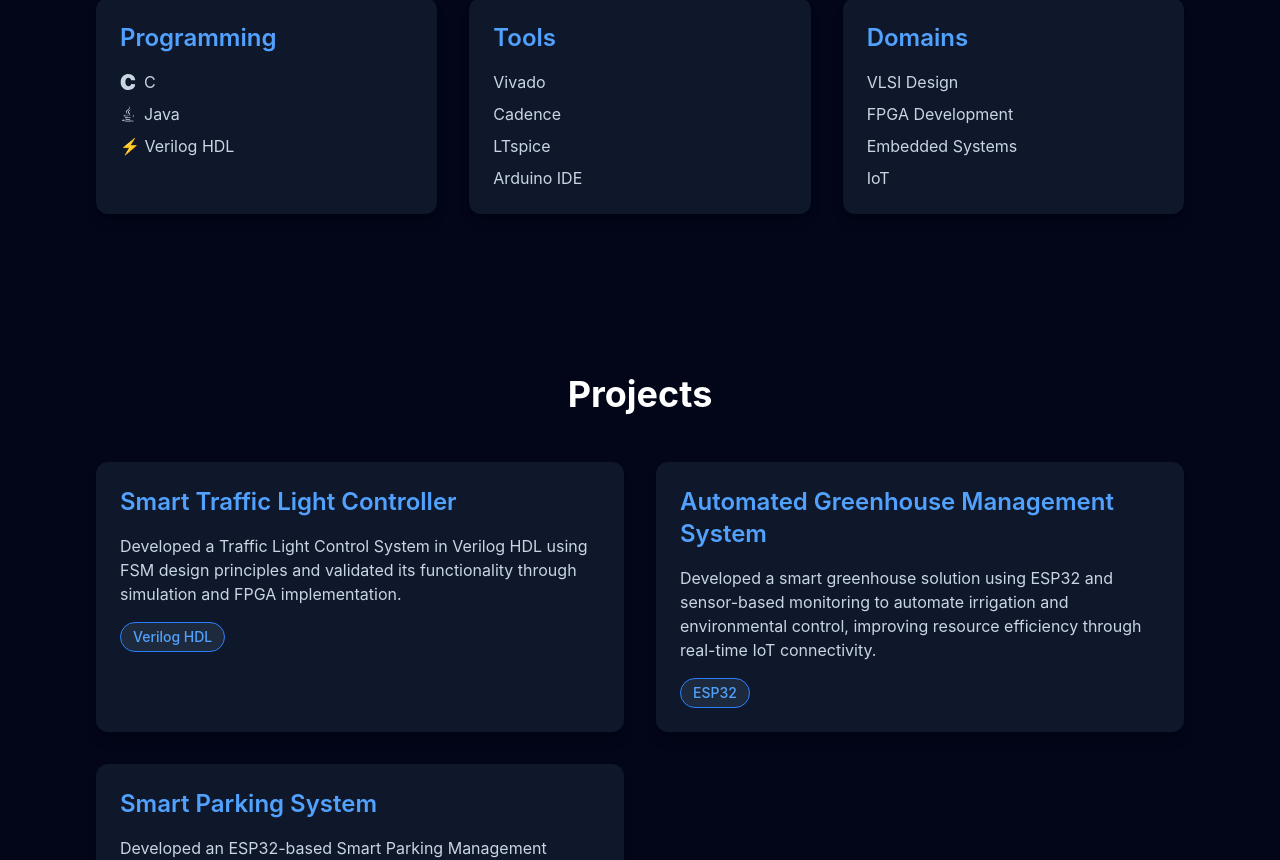
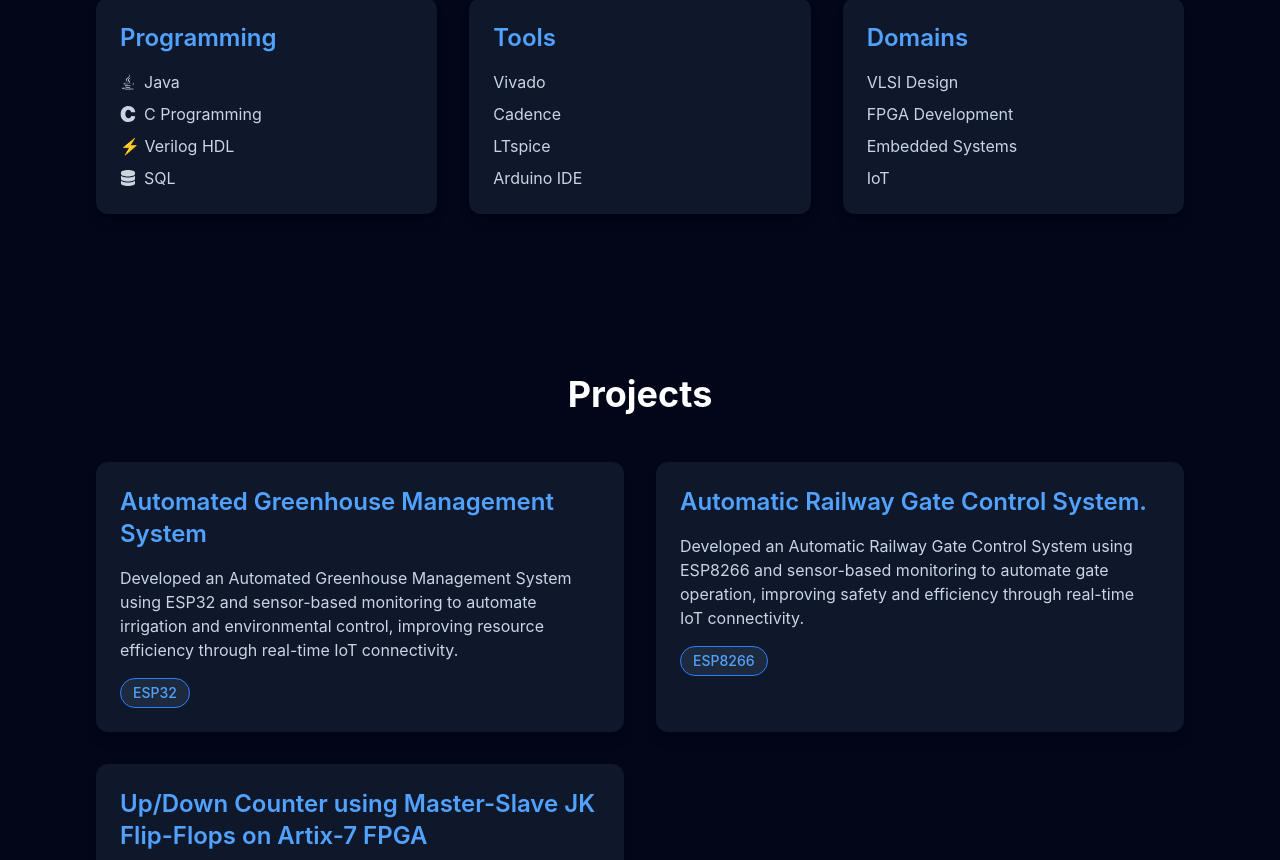
Before and after one commit to pavankalyannemalapuri-cell/portfolio, a React (Vite) app: page / in a window 1280 px wide. Shown: the part 837-1697 px from the top of the page. Built offline with nearby package versions, Linux system fonts and the light colour scheme.

Commit message:
Updated portfolio content and resume

```diff
--- a/src/App.tsx
+++ b/src/App.tsx
@@ -4,6 +4,7 @@ import { FaGithub, FaLinkedin, FaJava } from "react-icons/fa";
 import { SiC } from "react-icons/si";
 import emailjs from "@emailjs/browser";
 import { useState } from "react";
+import { FaDatabase } from "react-icons/fa6";
 function App() {
 
   const [darkMode, setDarkMode] = useState(true);
@@ -466,16 +467,20 @@ font-semibold
               darkMode ? "text-slate-300" : "text-slate-700"
               }`}
               >
+                 <li className="flex items-center gap-2">
+  <FaJava /> Java
+  </li>
               <li className="flex items-center gap-2">
-  <SiC /> C
+  <SiC /> C Programming
 </li>
 
-   <li className="flex items-center gap-2">
-  <FaJava /> Java
-  </li>
+
 
   <li className="flex items-center gap-2">
   ⚡ Verilog HDL
+  </li>
+  <li className="flex items-center gap-2">
+    <FaDatabase /> SQL
   </li>
             </ul>
           </div>
@@ -554,7 +559,7 @@ font-semibold
       }`}
       >
       <h3 className="text-2xl font-semibold text-blue-400">
-        Smart Traffic Light Controller
+        Automated Greenhouse Management System
       </h3>
 
       <p
@@ -562,7 +567,7 @@ font-semibold
        darkMode ? "text-slate-300" : "text-slate-700"
        }`}
        >
-        Developed a Traffic Light Control System in Verilog HDL using FSM design principles and validated its functionality through simulation and FPGA implementation.
+        Developed an Automated Greenhouse Management System using ESP32 and sensor-based monitoring to automate irrigation and environmental control, improving resource efficiency through real-time IoT connectivity.
       </p>
 
       <div className="mt-4">
@@ -573,7 +578,7 @@ font-semibold
       : "bg-slate-100 text-slate-700 border border-slate-300"
       }`}
        >
-       Verilog HDL
+       ESP32
        </span>
       </div>
     </div>
@@ -586,7 +591,7 @@ font-semibold
       }`}
      >
       <h3 className="text-2xl font-semibold text-blue-400">
-        Automated Greenhouse Management System
+        Automatic Railway Gate Control System.
       </h3>
 
       <p
@@ -594,7 +599,7 @@ font-semibold
       darkMode ? "text-slate-300" : "text-slate-700"
       }`}
       >
-        Developed a smart greenhouse solution using ESP32 and sensor-based monitoring to automate irrigation and environmental control, improving resource efficiency through real-time IoT connectivity.
+        Developed an Automatic Railway Gate Control System using ESP8266 and sensor-based monitoring to automate gate operation, improving safety and efficiency through real-time IoT connectivity.
       </p>
 
       <div className="mt-4">
@@ -605,7 +610,7 @@ font-semibold
       : "bg-slate-100 text-slate-700 border border-slate-300"
      }`}
      >
-      ESP32
+      ESP8266
      </span>
       </div>
     </div>
@@ -618,7 +623,7 @@ font-semibold
      }`}
      >
       <h3 className="text-2xl font-semibold text-blue-400">
-        Smart Parking System
+        Up/Down Counter using Master-Slave JK Flip-Flops on Artix-7 FPGA
       </h3>
 
       <p
@@ -626,7 +631,7 @@ font-semibold
        darkMode ? "text-slate-300" : "text-slate-700"
        }`}
      >
-        Developed an ESP32-based Smart Parking Management System integrating IR sensors and servo motors for automated vehicle detection, access control, and efficient parking space utilization.
+        Developed an Up/Down Counter using Master-Slave JK Flip-Flops on Artix-7 FPGA, implementing the design in Verilog HDL and validating its functionality through simulation and FPGA implementation.
       </p>
 
       <div className="mt-4">
```
Also changed, not shown: 1 other file (tests, documents, lock files or other folders).
